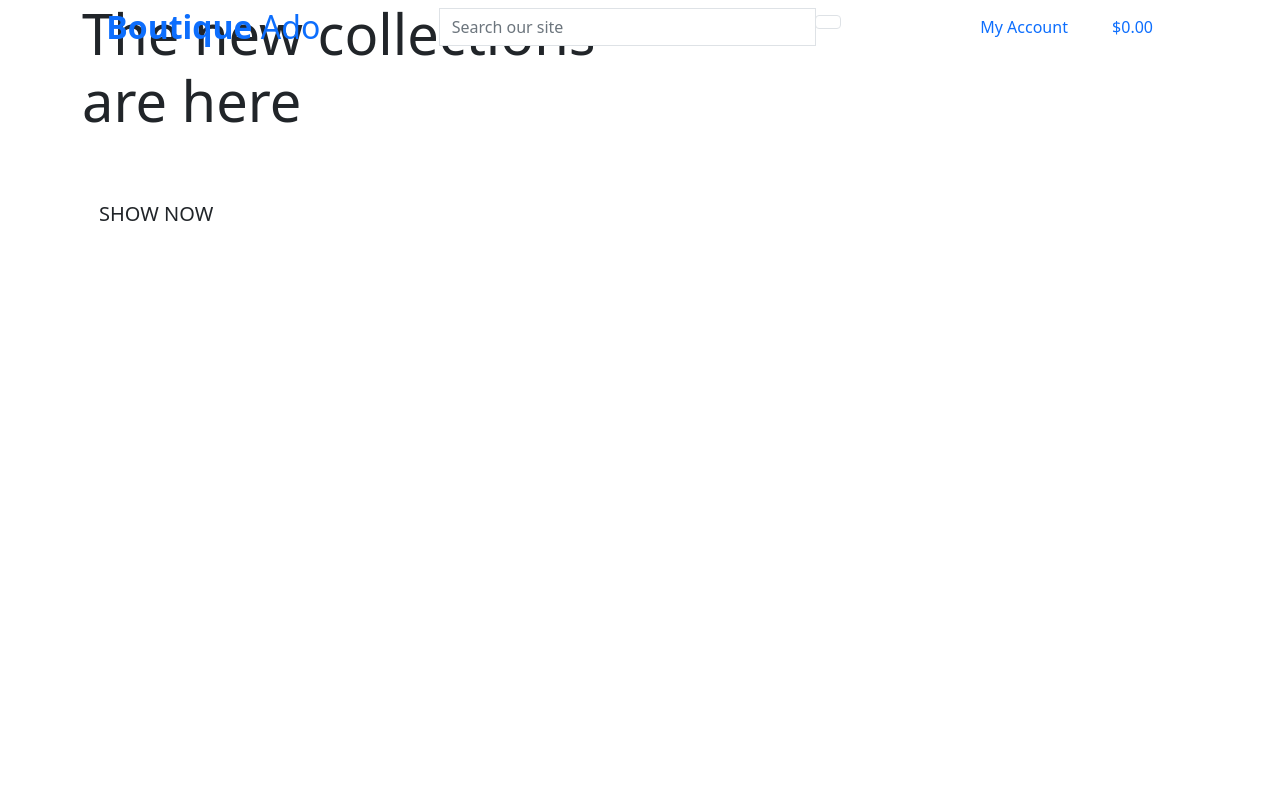
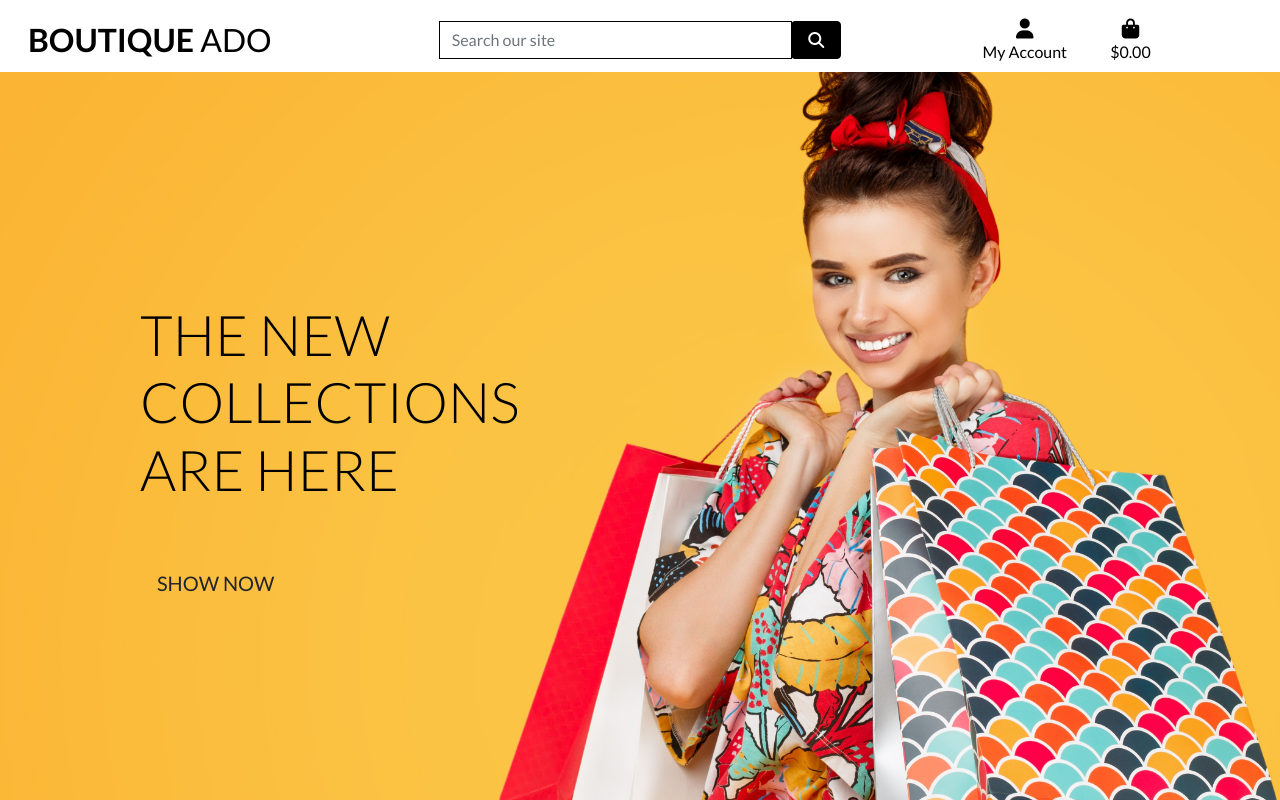
Before and after one commit to Blakeman260/boutique_ado_v1, a Django app: page / in a window 1280 px wide. Run offline with Django 3.2, Linux system fonts and the light colour scheme; some libraries are stand-ins or nearby versions.

Commit message:
completed home page header and css

```diff
--- a/boutique_ado/settings.py
+++ b/boutique_ado/settings.py
@@ -147,3 +147,7 @@ USE_TZ = True
 # https://docs.djangoproject.com/en/3.1/howto/static-files/
 
 STATIC_URL = '/static/'
+STATICFILES_DIRS = (os.path.join(BASE_DIR, 'static'),)
+
+MEDIA_URL = '/media/'
+MEDIA_ROOT = os.path.join(BASE_DIR, 'media')
--- a/boutique_ado/urls.py
+++ b/boutique_ado/urls.py
@@ -15,9 +15,11 @@ Including another URLconf
 """
 from django.contrib import admin
 from django.urls import path, include
+from django.conf import settings
+from django.conf.urls.static import static
 
 urlpatterns = [
     path('admin/', admin.site.urls),
     path('accounts/', include('allauth.urls')),
     path('', include('home.urls')),
-]
+] + static(settings.MEDIA_URL, document_root=settings.MEDIA_ROOT)
--- /dev/null
+++ b/static/css/base.css
@@ -0,0 +1,81 @@
+html{
+    height: 100%;
+}
+
+body{
+    background: url('/media/homepage_background_cropped.jpg') no-repeat center center fixed;
+    background-size: cover;
+    height: calc(100vh - 164px);
+    color: #555;
+    font-family: 'Lato'
+}
+
+/* from Bulma */
+.icon {
+    align-items: center;
+    display: inline-flex;
+    justify-content: center;
+    height: 1.5rem;
+    width: 1.5rem;
+}
+
+.logo-font {
+    text-transform: uppercase;
+}
+
+.main-logo-link {
+    width: fit-content;
+}
+
+.shop-now-button {
+    background: black;
+    color: white;
+    min-width: 260px;
+}
+
+.btn-black {
+    background: black;
+    color: white;
+}
+
+.shop-now-button:hover,
+.shop-now-button:active,
+.shop-now-button:focus,
+.btn-black:hover,
+.btn-black:active,
+.btn-black:focus {
+    background: #222;
+    color: white;
+}
+
+.text-black {
+    color: #000 !important;
+}
+
+.border-black {
+    border: 1px solid black !important;
+}
+
+/* -------------------------------- Media Queries */
+
+/* Slightly larger container on xl screens */
+@media (min-width: 1200px) {
+  .container {
+    max-width: 80%;
+  }
+}
+
+/* fixed top navbar only on medium and up */
+@media (min-width: 992px) {
+    .fixed-top-desktop-only {
+        position: fixed;
+        top: 0;
+        right: 0;
+        left: 0;
+        z-index: 1030;
+    }
+
+    .header-container {
+        padding-top: 164px;
+    }
+}
--- a/templates/allauth/base.html
+++ b/templates/allauth/base.html
@@ -15,14 +15,19 @@
 
     {% block corecss %}
         <link href="https://cdn.jsdelivr.net/npm/bootstrap@5.0.0-beta1/dist/css/bootstrap.min.css" rel="stylesheet" integrity="sha384-giJF6kkoqNQ00vy+HMDP7azOuL0xtbfIcaT9wjKHr8RbDVddVHyTfAAsrekwKmP1" crossorigin="anonymous">
+        <link rel="preconnect" href="https://fonts.gstatic.com">
+        <link href="https://fonts.googleapis.com/css2?family=Lato:ital,wght@0,100;0,300;0,400;0,700;0,900;1,100;1,300;1,400;1,700;1,900&display=swap" rel="stylesheet">
+        <link rel="stylesheet" href="{% static 'css/base.css' %}">
     {% endblock %}
 
     {% block extra_css %}
     {% endblock %}
 
     {% block corejs %}
-        <script src="https://cdn.jsdelivr.net/npm/@popperjs/core@2.5.4/dist/umd/popper.min.js" integrity="sha384-q2kxQ16AaE6UbzuKqyBE9/u/KzioAlnx2maXQHiDX9d4/zp8Ok3f+M7DPm+Ib6IU" crossorigin="anonymous"></script>
-        <script src="https://cdn.jsdelivr.net/npm/bootstrap@5.0.0-beta1/dist/js/bootstrap.min.js" integrity="sha384-pQQkAEnwaBkjpqZ8RU1fF1AKtTcHJwFl3pblpTlHXybJjHpMYo79HY3hIi4NKxyj" crossorigin="anonymous"></script>
+        <script src="https://kit.fontawesome.com/9ec41b9eb5.js" crossorigin="anonymous"></script>
+        <script src="https://code.jquery.com/jquery-3.4.1.slim.min.js" integrity="sha384-J6qa4849blE2+poT4WnyKhv5vZF5SrPo0iEjwBvKU7imGFAV0wwj1yYfoRSJoZ+n" crossorigin="anonymous"></script>
+        <script src="https://cdn.jsdelivr.net/npm/popper.js@1.16.0/dist/umd/popper.min.js" integrity="sha384-Q6E9RHvbIyZFJoft+2mJbHaEWldlvI9IOYy5n3zV9zzTtmI3UksdQRVvoxMfooAo" crossorigin="anonymous"></script>
+        <script src="https://stackpath.bootstrapcdn.com/bootstrap/4.4.1/js/bootstrap.min.js" integrity="sha384-wfSDF2E50Y2D1uUdj0O3uMBJnjuUD4Ih7YwaYd1iqfktj0Uod8GCExl3Og8ifwB6" crossorigin="anonymous"></script>
     {% endblock %}
 
     {% block extra_js %}
@@ -32,7 +37,7 @@
   </head>
   <body>
         <header class="container-fluid fixed-top">
-            <div class="row">
+            <div id="topnav" class="row bg-white pt-lg-2 d-none d-lg-flex">
                 <div class="col-12 col-lg-4 my-auto py-1 py-lg-0 text-center text-lg-left">
                     <a href="{% url 'home' %}" class="nav-link main-logo-link">
                         <h2 class="logo-font text-black my-0"><strong>Boutique</strong> Ado</h2>
@@ -55,7 +60,7 @@
                 <div class="col-12 col-lg-4 my-auto py-1 py-lg-0">
                     <ul class="list-inline list-unstyled text-center text-lg-right my-0">
                         <li class="list-inline-item dropdown">
-                            <a class="text-black nav-link" href="" id="user-options" data-toggle="dropdown" aria-haspopup="true" aria-expanded="false">
+                            <a class="text-black nav-link" href="#" id="user-options" data-toggle="dropdown" aria-haspopup="true" aria-expanded="false">
                                 <div class="text-center">
                                     <div><i class="fas fa-user fa-lg"></i></div>
                                     <p class="my-0">My Account</p>
```
Also changed, not shown: media/homepage_background_cropped.jpg (added).
